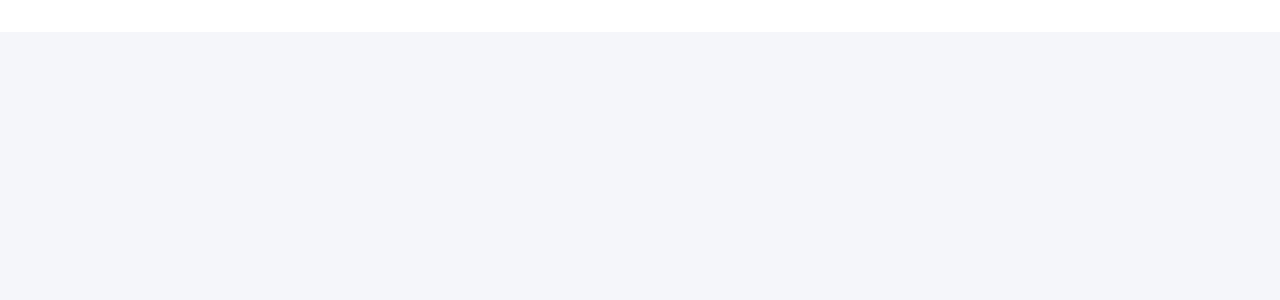
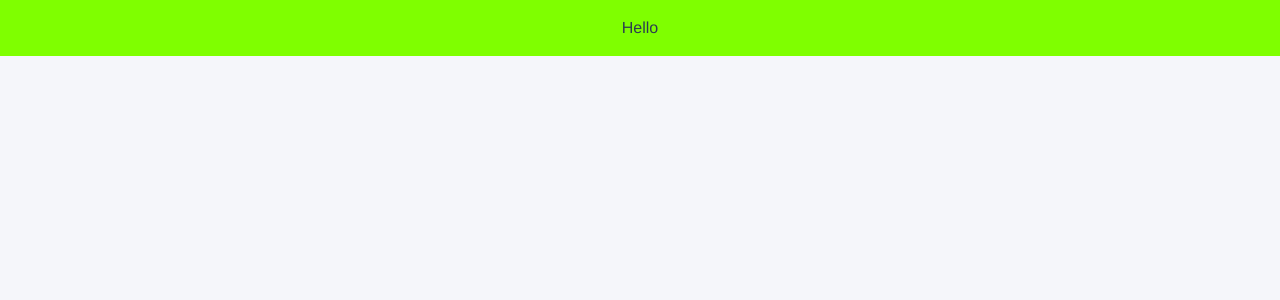
Before and after one commit to hips-app/hips-front, a Vue app: page /schedule in a window 1280 px wide. Before the commit this address had no page. Shown: the top 300 px of the page. Built offline with nearby package versions, Linux system fonts and the light colour scheme.

Commit message:
\schedule route added

```diff
--- a/public/style.css
+++ b/public/style.css
@@ -1,5 +1,6 @@
 @charset "UTF-8";
 @import url('https://fonts.googleapis.com/css?family=Raleway');
+
 *,
 *::before,
 *::after {
--- a/src/router/index.js
+++ b/src/router/index.js
@@ -5,6 +5,7 @@ import Login from '../views/Login.vue'
 import Logout from '../components/logout.vue'
 import SignUp from '../views/SignUp.vue'
 import next from '../views/next.vue'
+import Schedule from '../views/Schedule.vue'
 
 const routes = [
   {
@@ -31,6 +32,11 @@ const routes = [
     path: '/logout',
     name: 'Logout',
     component: Logout
+  },
+  {
+    path: '/schedule',
+    name: 'Schedule',
+    component: Schedule
   }
 ]
 
--- /dev/null
+++ b/src/views/Schedule.vue
@@ -0,0 +1,20 @@
+<template>
+  <div>
+    Hello
+  </div>
+</template>
+<script>
+export default {
+  name: 'Schedule'
+}
+</script>
+<style>
+*,
+*::before,
+*::after {
+  box-sizing: border-box;
+}
+body {
+  background-color: chartreuse;
+}
+</style>
```
